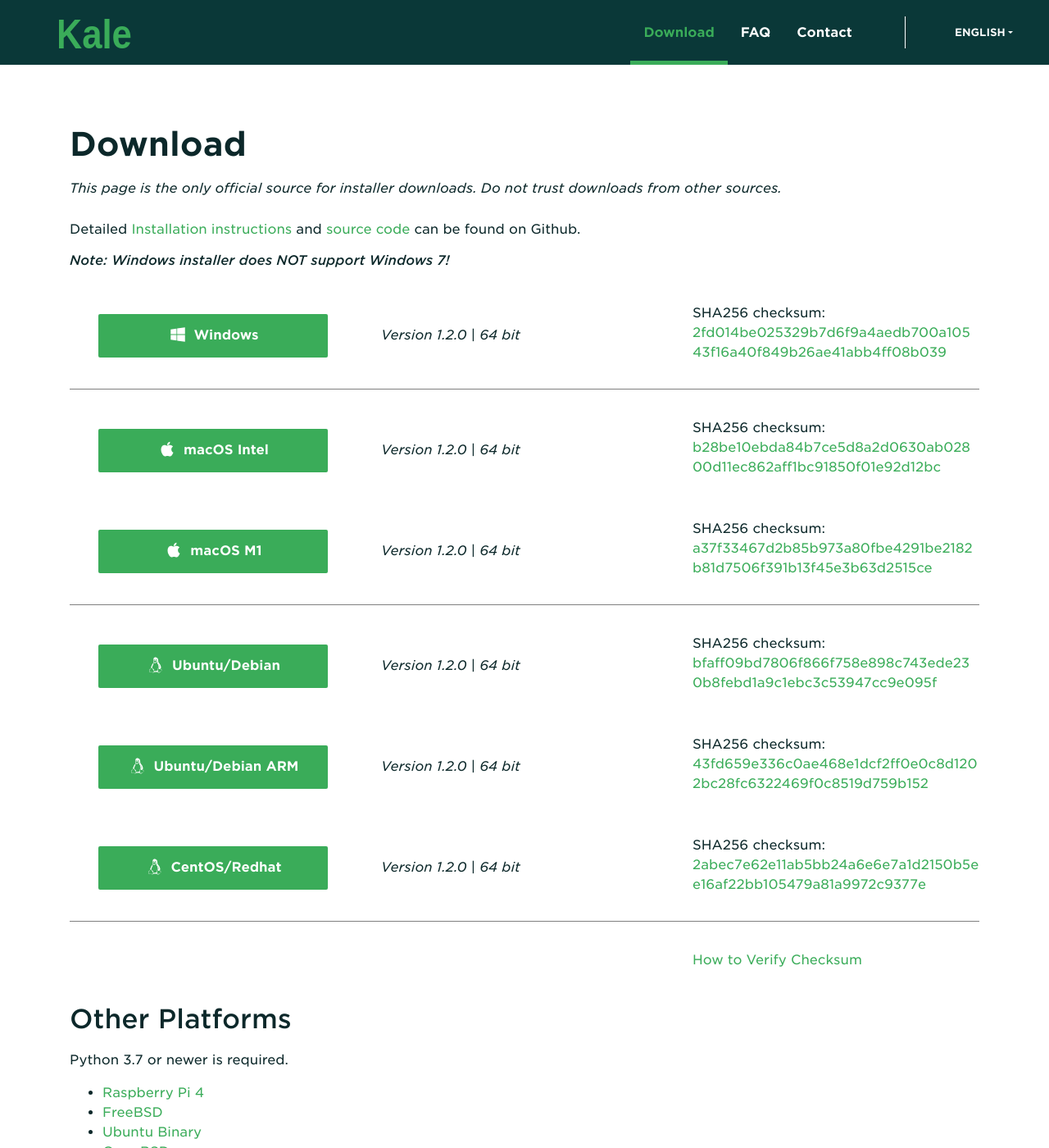
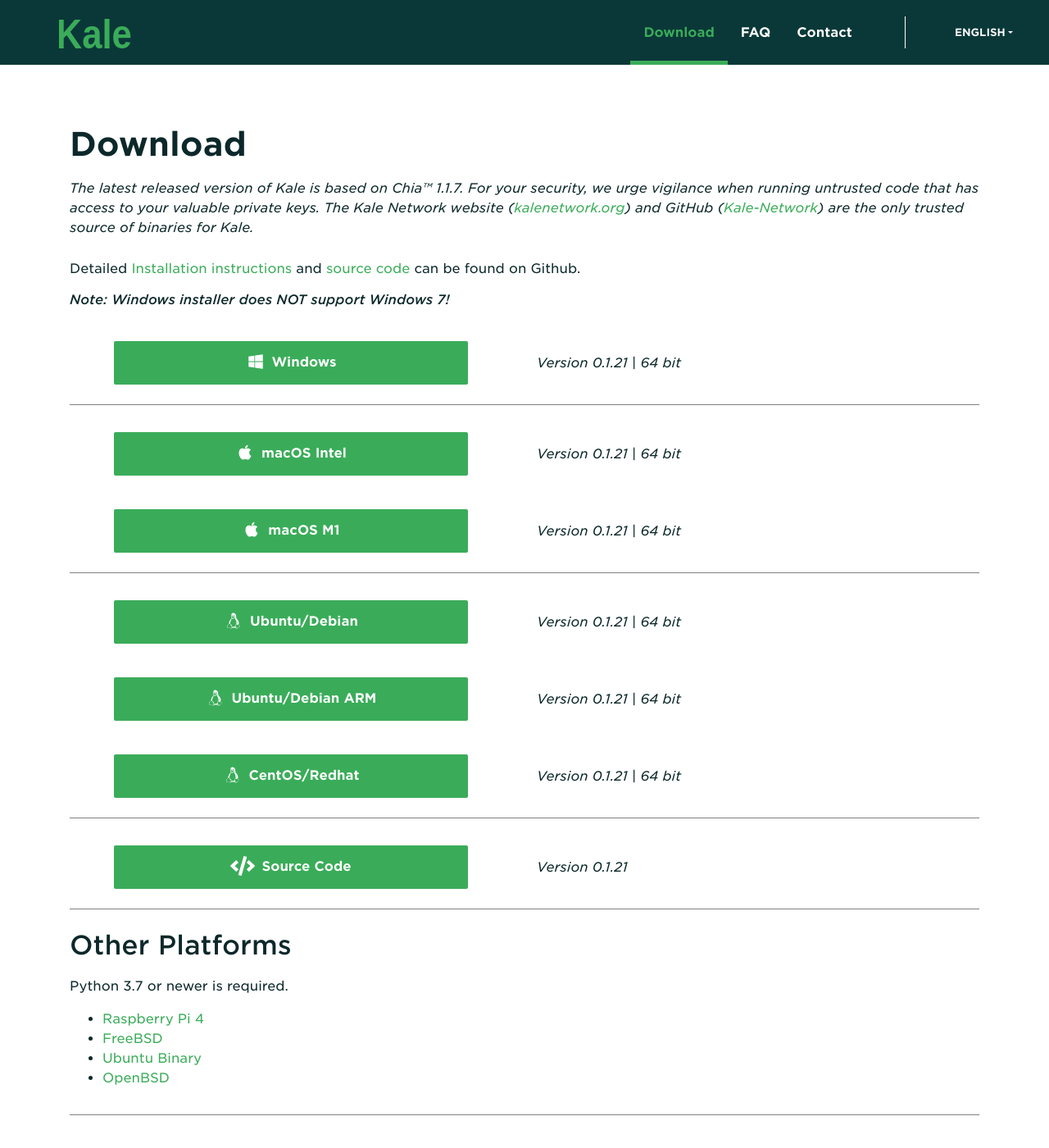
Before and after one commit to Kale-Network/kale-network.github.io, a Jekyll site: the page built from download/index.md, in a window 1280 px wide and 1400 px high. Shown: the whole window at 82% size. Built offline with Jekyll 4.4.1, drawn with Linux system fonts in a browser that asks for light colours.

Commit message:
revise download and main pages;

```diff
--- a/_layouts/download.html
+++ b/_layouts/download.html
@@ -12,132 +12,168 @@ layout: default
         <div class="row">
             <div class="col-12">
                 <h1 class="page-main-title mt-5">{{ strings.navigation.download }}</h1>
-<!--            <p>{{ strings.download_main_text }}</p> -->
-            <p><em>This page is the only official source for installer downloads. Do not trust downloads from other sources.</em></p>
-            <p>Detailed <a href="https://github.com/Kale-Network/kale-blockchain/wiki/INSTALL" target="_blank">Installation instructions</a> and <a href="https://github.com/Kale-Network/kale-blockchain" target="_blank">source code</a> can be found on Github.</p>
+                <!-- <p>{{ strings.download_main_text }}</p> -->
+                <p><em>The latest released version of Kale is based on Chia&trade; 1.1.7. For your security, we urge
+                        vigilance when running untrusted code that has access to your valuable private keys. The Kale
+                        Network website (<a href="https://kalenetwork.org" target="_blank">kalenetwork.org</a>) and GitHub (<a href="https://github.com/Kale-Network" target="_blank">Kale-Network</a>) are the only trusted source of
+                        binaries for Kale.</em></p>
+                <p>Detailed <a href="https://github.com/Kale-Network/kale-blockchain/wiki/INSTALL"
+                        target="_blank">Installation instructions</a> and <a
+                        href="https://github.com/Kale-Network/kale-blockchain" target="_blank">source code</a> can be
+                    found on Github.</p>
                 <h6><em>Note: Windows installer does NOT support Windows 7!</em></h6>
             </div>
         </div>
         <div class="row">
-        <div class="col-sm-4 center">
-            <a href="https://github.com/Kale-Network/kale-blockchain/releases" target="_blank" rel="noreferrer noopener" class="btn btn-lg d-block mt-2 mb-2"><img src="/assets/icons/windows_logo.svg">{{ strings.download_windows_button }}</a>
+            <div class="col-sm-6 center">
+                <a href="https://github.com/Kale-Network/kale-blockchain/releases" target="_blank"
+                    rel="noreferrer noopener" class="btn btn-lg d-block mt-2 mb-2"><img
+                        src="/assets/icons/windows_logo.svg">{{ strings.download_windows_button }}</a>
             </div>
-        <div class="col-sm-4 center">
+            <div class="col-sm-6 center">
                 <div>
-                <em>Version 1.2.0</em> | <em>64 bit</em><br>
+                    <em>Version 0.1.21</em> | <em>64 bit</em><br>
                 </div>
             </div>
-        <div class="col-sm-4">
+            <!-- <div class="col-sm-4">
             <p class="sha256-title">SHA256 checksum:
                 <span class="sha256">2fd014be025329b7d6f9a4aedb700a10543f16a40f849b26ae41abb4ff08b039</span>
             </p>
+        </div> -->
+        </div>
+        <hr>
+        <div class="row">
+            <div class="col-sm-6 center">
+                <a href="https://github.com/Kale-Network/kale-blockchain/releases" target="_blank"
+                    rel="noreferrer noopener" class="btn btn-lg d-block mt-2 mb-2"><img
+                        src="/assets/icons/apple_logo.svg">{{ strings.download_macosintel_button }}</a>
+            </div>
+            <div class="col-sm-6 center">
+                <div>
+                    <em>Version 0.1.21</em> | <em>64 bit</em><br>
+                </div>
+            </div>
+            <!-- <div class="col-sm-4">
+            <p class="sha256-title">SHA256 checksum:
+                <span class="sha256">b28be10ebda84b7ce5d8a2d0630ab02800d11ec862aff1bc91850f01e92d12bc</span>
+            </p>
+        </div> -->
+        </div>
+        <div class="row">
+            <div class="col-sm-6 center">
+                <a href="https://github.com/Kale-Network/kale-blockchain/releases" target="_blank"
+                    rel="noreferrer noopener" class="btn btn-lg d-block mt-2 mb-2"><img
+                        src="/assets/icons/apple_logo.svg">{{ strings.download_macosm1_button }}</a>
+            </div>
+            <div class="col-sm-6 center">
+                <div>
+                    <em>Version 0.1.21</em> | <em>64 bit</em><br>
+                </div>
+            </div>
+            <!-- <div class="col-sm-4">
+            <p class="sha256-title">SHA256 checksum:
+                <span class="sha256">a37f33467d2b85b973a80fbe4291be2182b81d7506f391b13f45e3b63d2515ce</span>
+            </p>
+        </div> -->
+        </div>
+        <hr>
+        <div class="row">
+            <div class="col-sm-6 center">
+                <a href="https://github.com/Kale-Network/kale-blockchain/releases" target="_blank"
+                    rel="noreferrer noopener" class="btn btn-lg d-block mt-2 mb-2"><img
+                        src="/assets/icons/linux_tux_logo.svg">{{ strings.download_debian_button }}</a>
+            </div>
+            <div class="col-sm-6 center">
+                <div>
+                    <em>Version 0.1.21</em> | <em>64 bit</em><br>
+                </div>
+            </div>
+            <!-- <div class="col-sm-4">
+            <p class="sha256-title">SHA256 checksum:
+                <span class="sha256">bfaff09bd7806f866f758e898c743ede230b8febd1a9c1ebc3c53947cc9e095f</span>
+            </p>
+        </div> -->
+        </div>
+        <div class="row">
+            <div class="col-sm-6 center">
+                <a href="https://github.com/Kale-Network/kale-blockchain/releases" target="_blank"
+                    rel="noreferrer noopener" class="btn btn-lg d-block mt-2 mb-2"><img
+                        src="/assets/icons/linux_tux_logo.svg">{{ strings.download_debianarm_button }}</a>
+            </div>
+            <div class="col-sm-6 center">
+                <div>
+                    <em>Version 0.1.21</em> | <em>64 bit</em><br>
+                </div>
+            </div>
+            <!-- <div class="col-sm-4">
+            <p class="sha256-title">SHA256 checksum:
+                <span class="sha256">43fd659e336c0ae468e1dcf2ff0e0c8d1202bc28fc6322469f0c8519d759b152</span>
+            </p>
+        </div> -->
+        </div>
+        <div class="row">
+            <div class="col-sm-6 center">
+                <a href="https://github.com/Kale-Network/kale-blockchain/releases" target="_blank"
+                    rel="noreferrer noopener" class="btn btn-lg d-block mt-2 mb-2"><img
+                        src="/assets/icons/linux_tux_logo.svg">{{ strings.download_centosfedora_button }}</a>
+            </div>
+            <div class="col-sm-6 center">
+                <div>
+                    <em>Version 0.1.21</em> | <em>64 bit</em><br>
+                </div>
+            </div>
+            <!-- <div class="col-sm-4">
+            <p class="sha256-title">SHA256 checksum:
+                <span class="sha256">2abec7e62e11ab5bb24a6e6e7a1d2150b5ee16af22bb105479a81a9972c9377e</span>
+            </p>
+        </div> -->
+        </div>
+        <hr>
+        <div class="row">
+            <div class="col-sm-6 center">
+                <a href="https://github.com/Kale-Network/kale-blockchain/releases" target="_blank"
+                    rel="noreferrer noopener" class="btn btn-lg d-block mt-2 mb-2"><img
+                        src="/assets/icons/code-solid_light.svg">{{ strings.download_sourcecode_button }}</a>
+            </div>
+            <div class="col-sm-6 center">
+                <div>
+                    <em>Version 0.1.21</em><br>
+                </div>
             </div>
         </div>
         <hr>
-    <div class="row">
-        <div class="col-sm-4 center">
-            <a href="https://github.com/Kale-Network/kale-blockchain/releases" target="_blank" rel="noreferrer noopener" class="btn btn-lg d-block mt-2 mb-2"><img src="/assets/icons/apple_logo.svg">{{ strings.download_macosintel_button }}</a>
+        <!-- <div class="row">
+        <div class="col-sm-6 center">
         </div>
-        <div class="col-sm-4 center">
-            <div>
-                <em>Version 1.2.0</em> | <em>64 bit</em><br>
-            </div>
-        </div>
-        <div class="col-sm-4">
-            <p class="sha256-title">SHA256 checksum:
-                <span class="sha256">b28be10ebda84b7ce5d8a2d0630ab02800d11ec862aff1bc91850f01e92d12bc</span>
-            </p>
-        </div>
-    </div>
-    <div class="row">
-        <div class="col-sm-4 center">
-            <a href="https://github.com/Kale-Network/kale-blockchain/releases" target="_blank" rel="noreferrer noopener" class="btn btn-lg d-block mt-2 mb-2"><img src="/assets/icons/apple_logo.svg">{{ strings.download_macosm1_button }}</a>
-        </div>
-        <div class="col-sm-4 center">
-            <div>
-                <em>Version 1.2.0</em> | <em>64 bit</em><br>
-            </div>
-        </div>
-        <div class="col-sm-4">
-            <p class="sha256-title">SHA256 checksum:
-                <span class="sha256">a37f33467d2b85b973a80fbe4291be2182b81d7506f391b13f45e3b63d2515ce</span>
-            </p>
-        </div>
-    </div>
-    <hr>
-    <div class="row">
-        <div class="col-sm-4 center">
-            <a href="https://github.com/Kale-Network/kale-blockchain/releases" target="_blank" rel="noreferrer noopener" class="btn btn-lg d-block mt-2 mb-2"><img src="/assets/icons/linux_tux_logo.svg">{{ strings.download_debian_button }}</a>
-        </div>
-        <div class="col-sm-4 center">
-            <div>
-                <em>Version 1.2.0</em> | <em>64 bit</em><br>
-            </div>
-        </div>
-        <div class="col-sm-4">
-            <p class="sha256-title">SHA256 checksum:
-                <span class="sha256">bfaff09bd7806f866f758e898c743ede230b8febd1a9c1ebc3c53947cc9e095f</span>
-            </p>
-        </div>
-    </div>
-    <div class="row">
-        <div class="col-sm-4 center">
-            <a href="https://github.com/Kale-Network/kale-blockchain/releases" target="_blank" rel="noreferrer noopener" class="btn btn-lg d-block mt-2 mb-2"><img src="/assets/icons/linux_tux_logo.svg">{{ strings.download_debianarm_button }}</a>
-        </div>
-        <div class="col-sm-4 center">
-            <div>
-                <em>Version 1.2.0</em> | <em>64 bit</em><br>
-            </div>
-        </div>
-        <div class="col-sm-4">
-            <p class="sha256-title">SHA256 checksum:
-                <span class="sha256">43fd659e336c0ae468e1dcf2ff0e0c8d1202bc28fc6322469f0c8519d759b152</span>
-            </p>
-        </div>
-    </div>
-    <div class="row">
-        <div class="col-sm-4 center">
-            <a href="https://github.com/Kale-Network/kale-blockchain/releases" target="_blank" rel="noreferrer noopener" class="btn btn-lg d-block mt-2 mb-2"><img src="/assets/icons/linux_tux_logo.svg">{{ strings.download_centosfedora_button }}</a>
-        </div>
-        <div class="col-sm-4 center">
-            <div>
-                <em>Version 1.2.0</em> | <em>64 bit</em><br>
-            </div>
-        </div>
-        <div class="col-sm-4">
-            <p class="sha256-title">SHA256 checksum:
-                <span class="sha256">2abec7e62e11ab5bb24a6e6e7a1d2150b5ee16af22bb105479a81a9972c9377e</span>
-            </p>
-        </div>
-    </div>
-    <hr>
-    <div class="row">
-        <div class="col-sm-4 center">
-        </div>
-        <div class="col-sm-4 center">
+        <div class="col-sm-6 center">
         </div>
         <div class="col-sm-4">
             <p><a href="/download/verify_checksum">How to Verify Checksum</a></p>
         </div>
-    </div>
+    </div> -->
         <div class="row">
             <div class="col-12">
                 <h2>Other Platforms</h2>
                 <p>Python 3.7 or newer is required.</p>
                 <ul>
-                <li><a href="https://github.com/Kale-Network/kale-blockchain/wiki/Raspberry-Pi" target="_blank">Raspberry Pi 4</a></li>
+                    <li><a href="https://github.com/Kale-Network/kale-blockchain/wiki/Raspberry-Pi"
+                            target="_blank">Raspberry Pi 4</a></li>
                     <!-- <li><a href="https://github.com/orgs/Chia-Network/packages/container/package/chia" target="_blank">Docker</a></li> -->
-                <li><a href="https://github.com/Kale-Network/kale-blockchain/wiki/FreeBSD-Install" target="_blank">FreeBSD</a></li>
-                <li><a href="https://github.com/Kale-Network/kale-blockchain/wiki/Ubuntu-Binary-Install" target="_blank">Ubuntu Binary</a></li>
-                <li><a href="https://github.com/Kale-Network/kale-blockchain/wiki/OpenBSD-Install" target="_blank">OpenBSD</a></li>
+                    <li><a href="https://github.com/Kale-Network/kale-blockchain/wiki/FreeBSD-Install"
+                            target="_blank">FreeBSD</a></li>
+                    <li><a href="https://github.com/Kale-Network/kale-blockchain/wiki/Ubuntu-Binary-Install"
+                            target="_blank">Ubuntu Binary</a></li>
+                    <li><a href="https://github.com/Kale-Network/kale-blockchain/wiki/OpenBSD-Install"
+                            target="_blank">OpenBSD</a></li>
                 </ul>
             </div>
         </div>
-    <hr  />
+        <hr />
         <div class="container">
             <div class="row">
                 <div class="col-12">
-                <a name="release-notes"></a><h1 class="page-main-title mt-5">{{ strings.download_title }}</h1>
+                    <a name="release-notes"></a>
+                    <h1 class="page-main-title mt-5">{{ strings.download_title }}</h1>
                 </div>
             </div>
             <div class="row">
```
Also changed, not shown: other parts of _layouts/download.html (+3 -3 lines), _data/strings.yml (+17 -2 lines), assets/icons/code-solid.svg (added), assets/icons/code-solid_light.svg (added). Lines whose indentation alone changed are shown as unchanged.
